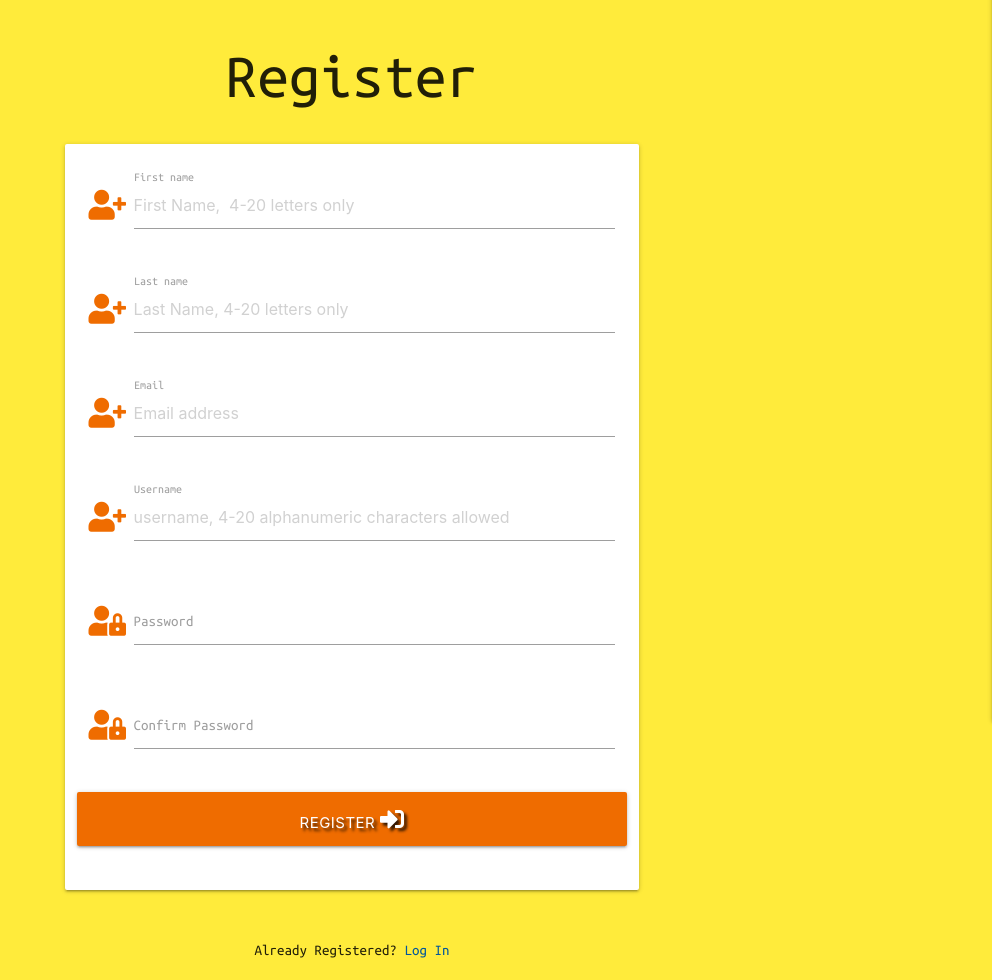
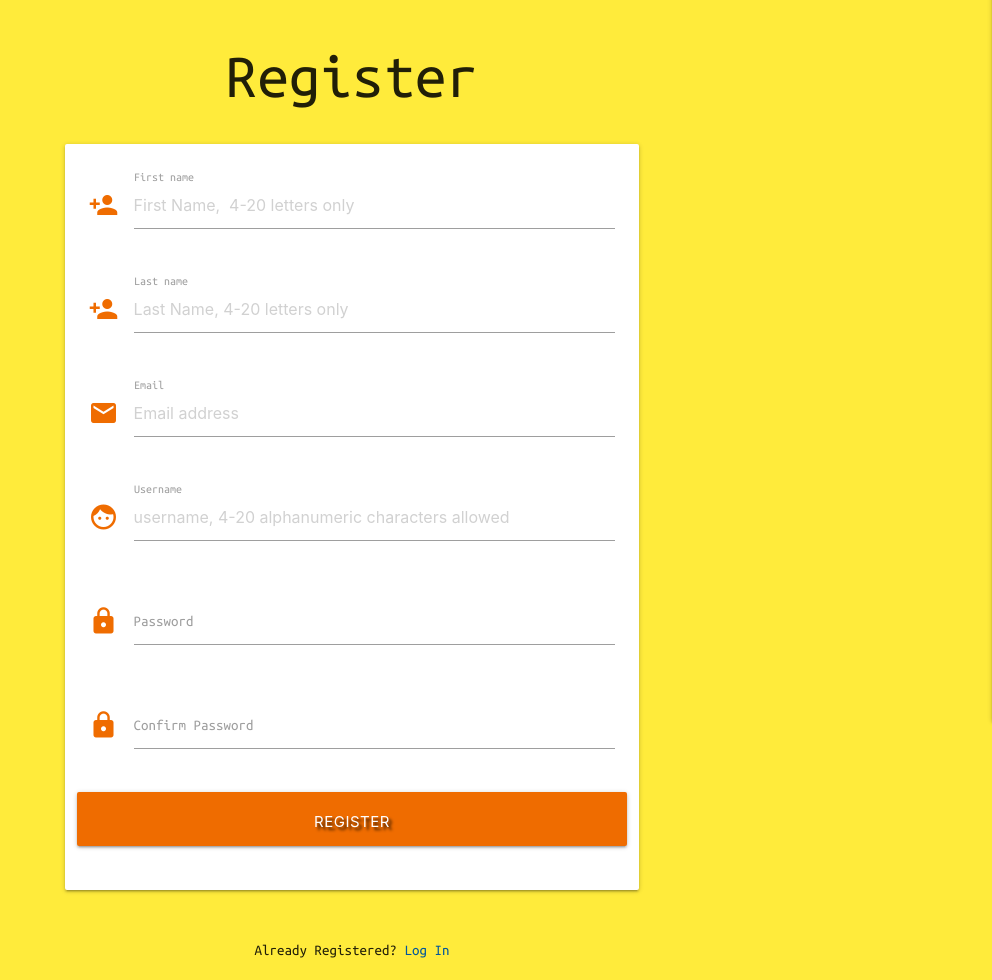
Before and after one commit to ConacBreslin/technostalgia, a Flask app: page /registration in a window 1280 px wide. Shown: the part 139-1119 px from the top of the page, without its empty margins (288-1280 px from the left). Run offline with Flask 2, Linux system fonts and the light colour scheme; some libraries are stand-ins or nearby versions.

Commit message:
Add materialze icons to user forms

```diff
--- a/app.py
+++ b/app.py
@@ -120,7 +120,7 @@ def logout():
 
 
 @app.route("/add_technology")
-def add_task():
+def add_technology():
     return render_template("add_technology.html", page_title="Add a Technology")
 
 
--- a/templates/base.html
+++ b/templates/base.html
@@ -3,8 +3,7 @@
 <head>
     <meta charset="UTF-8">
     <meta name="viewport" content="width=device-width, initial-scale=1.0">
-    <link rel="stylesheet" href="https://cdnjs.cloudflare.com/ajax/libs/font-awesome/5.13.1/css/all.min.css"
-        integrity="sha512-xA6Hp6oezhjd6LiLZynuukm80f8BoZ3OpcEYaqKoCV3HKQDrYjDE1Gu8ocxgxoXmwmSzM4iqPvCsOkQNiu41GA==" crossorigin="anonymous" type="text/css">
+    <link href="https://fonts.googleapis.com/icon?family=Material+Icons" rel="stylesheet">
     <link rel="stylesheet" href="https://cdnjs.cloudflare.com/ajax/libs/materialize/1.0.0/css/materialize.min.css" type="text/css">
     <link rel="stylesheet" href="{{ url_for('static', filename='css/style.css') }}" type="text/css">
     {% block styles %}
@@ -25,8 +24,6 @@
                     {% if session.user %}
                         <li><a href="{{ url_for('profile', username=session['user']) }}">Profile</a></li>
                         <li><a href="{{ url_for('add_technology') }}">Add a Technology</a></li>
-					    <li><a href="">Add a new technology</a></li>
-
 					    <li><a href="#">Manage Categories</a></li>
 					    <li><a href="{{ url_for('logout') }}">Log Out</a></li>
                     {% else %}
--- a/templates/login.html
+++ b/templates/login.html
@@ -9,7 +9,7 @@
                 <!-- input element for username -->
                 <div class="row">
 					<div class="input-field col s12">
-						<i class="fas fa-user-cog prefix orange-text text-darken-3"></i>
+						<i class="material-icons prefix orange-text text-darken-3">face</i>
 						<input id="username" name="username" type="text" minlength="5"
                             maxlength="15" pattern="^[a-zA-Z0-9]{5,15}$" class="validate" required>
 						<label for="username">Username</label>
@@ -18,8 +18,7 @@
                 <!-- input element for password -->
                 <div class="row">
                     <div class="input-field col s12">
-						<i class="fas fa-user-lock prefix orange-text text-darken-3"></i>
-
+						<i class="material-icons prefix orange-text text-darken-3">lock</i>
                         <input id="password" name="password" type="password" minlength="5"
                             maxlength="15" pattern="^[a-zA-Z0-9]{5,15}$" class="validate" required>
                         <label for="password">Password</label>
--- a/templates/registration.html
+++ b/templates/registration.html
@@ -9,7 +9,7 @@
                 <!-- input element for first name -->
                 <div class="row">
 					<div class="input-field col s12">
-						<i class="fas fa-user-plus prefix orange-text text-darken-3"></i>
+                        <i class="material-icons prefix orange-text text-darken-3">person_add</i>
 						<input id="first_name" name="first_name" type="text" pattern="^[a-zA-Z]{4,20}$" class="validate" placeholder = "First Name,  4-20 letters only" required>
 						<label for="first_name">First name</label>
 					</div>
@@ -17,7 +17,7 @@
                 <!-- input element for last name -->
                 <div class="row">
 					<div class="input-field col s12">
-						<i class="fas fa-user-plus prefix orange-text text-darken-3"></i>
+						<i class="material-icons prefix orange-text text-darken-3">person_add</i>
 						<input id="last_name" name="last_name" type="text" pattern="^[a-zA-Z]{4,20}$" class="validate" placeholder = "Last Name, 4-20 letters only"required>
 						<label for="last_name">Last name</label>
 					</div>
@@ -25,7 +25,7 @@
                 <!-- input element for email address -->
                 <div class="row">
 					<div class="input-field col s12">
-						<i class="fas fa-user-plus prefix orange-text text-darken-3"></i>
+						<i class="material-icons prefix orange-text text-darken-3">mail</i>
 						<input id="email" name="email" type="email" class="validate" placeholder = "Email address" required>
 						<label for="email">Email</label>
 					</div>
@@ -33,7 +33,7 @@
                 <!-- input element for username -->
                 <div class="row">
 					<div class="input-field col s12">
-						<i class="fas fa-user-plus prefix orange-text text-darken-3"></i>
+						<i class="material-icons prefix orange-text text-darken-3">face</i>
 						<input id="username" name="username" type="text" pattern="^[a-zA-Z0-9]{4,20}$" class="validate" placeholder = "username, 4-20 alphanumeric characters allowed" required>
 						<label for="username">Username</label>
 					</div>
@@ -41,8 +41,7 @@
                 <!-- input element for password -->
                 <div class="row">
                     <div class="input-field col s12">
-						<i class="fas fa-user-lock prefix orange-text text-darken-3"></i>
-
+						<i class="material-icons prefix orange-text text-darken-3">lock</i>
                         <input id="password" name="password" type="password" minlength="5"
                             maxlength="15" pattern="^[a-zA-Z0-9]{5,15}$" class="validate" required>
                         <label for="password">Password</label>
@@ -51,8 +50,7 @@
                  <!-- input element to confirm password -->
                  <div class="row">
                     <div class="input-field col s12">
-						<i class="fas fa-user-lock prefix orange-text text-darken-3"></i>
-
+						<i class="material-icons prefix orange-text text-darken-3">lock</i>
                         <input id="confirm_password" name="confirm_password" type="password" minlength="5"
                             maxlength="15" pattern="^[a-zA-Z0-9]{5,15}$" class="validate" required>
                         <label for="confirm_password">Confirm Password</label>
--- a/templates/technologies.html
+++ b/templates/technologies.html
@@ -25,10 +25,10 @@
 
 </form>
 
-
+<!-- code from Materialize.com for cards -->
 {% for technology in technologies %}
   <div class="col s12 m7">
-    <div class="card horizontal small">
+    <div class="card horizontal small hoverable">
       <div class="card-image">
       <img src="{{ technology.technology_image }}" alt="" >
       </div>
```
